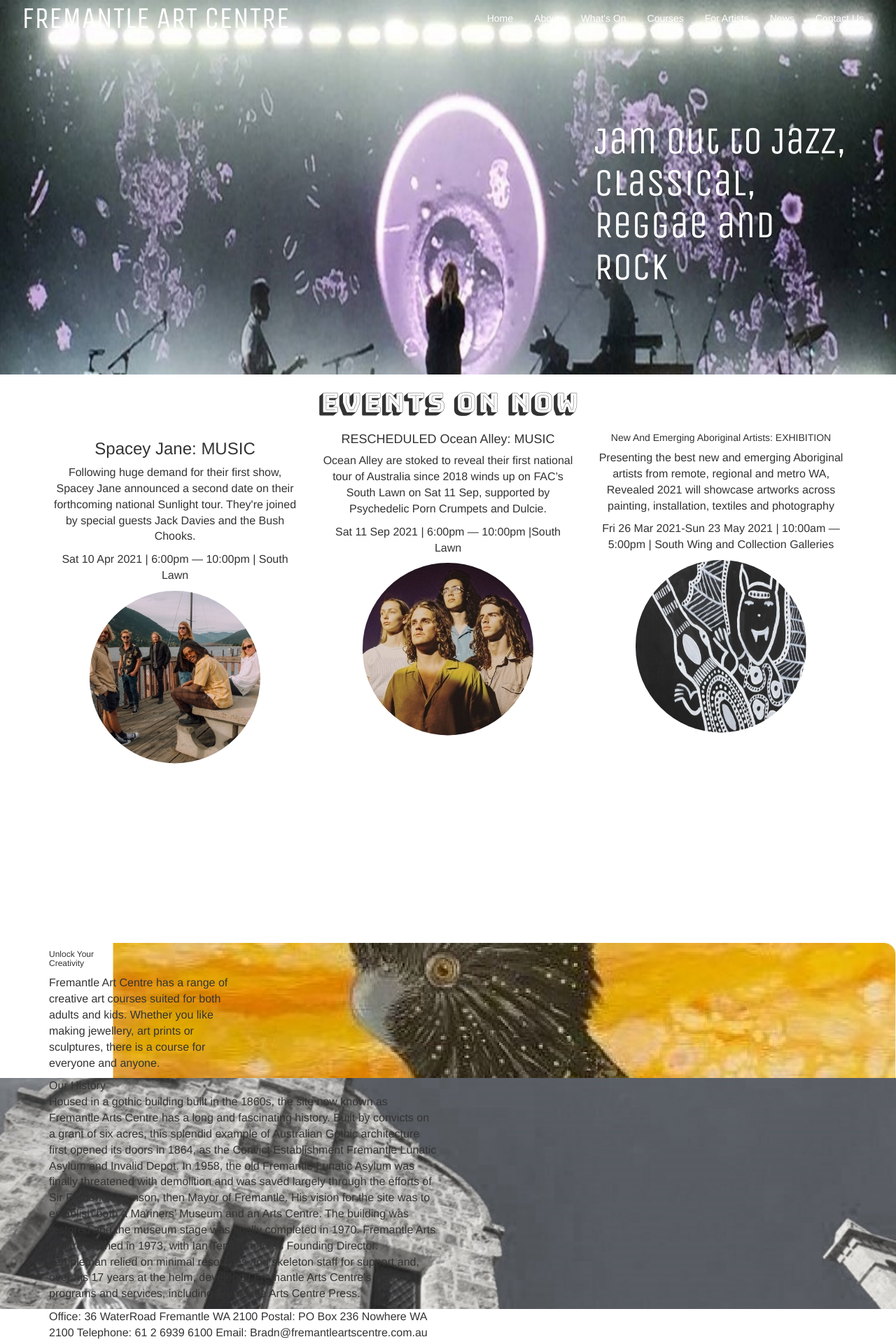
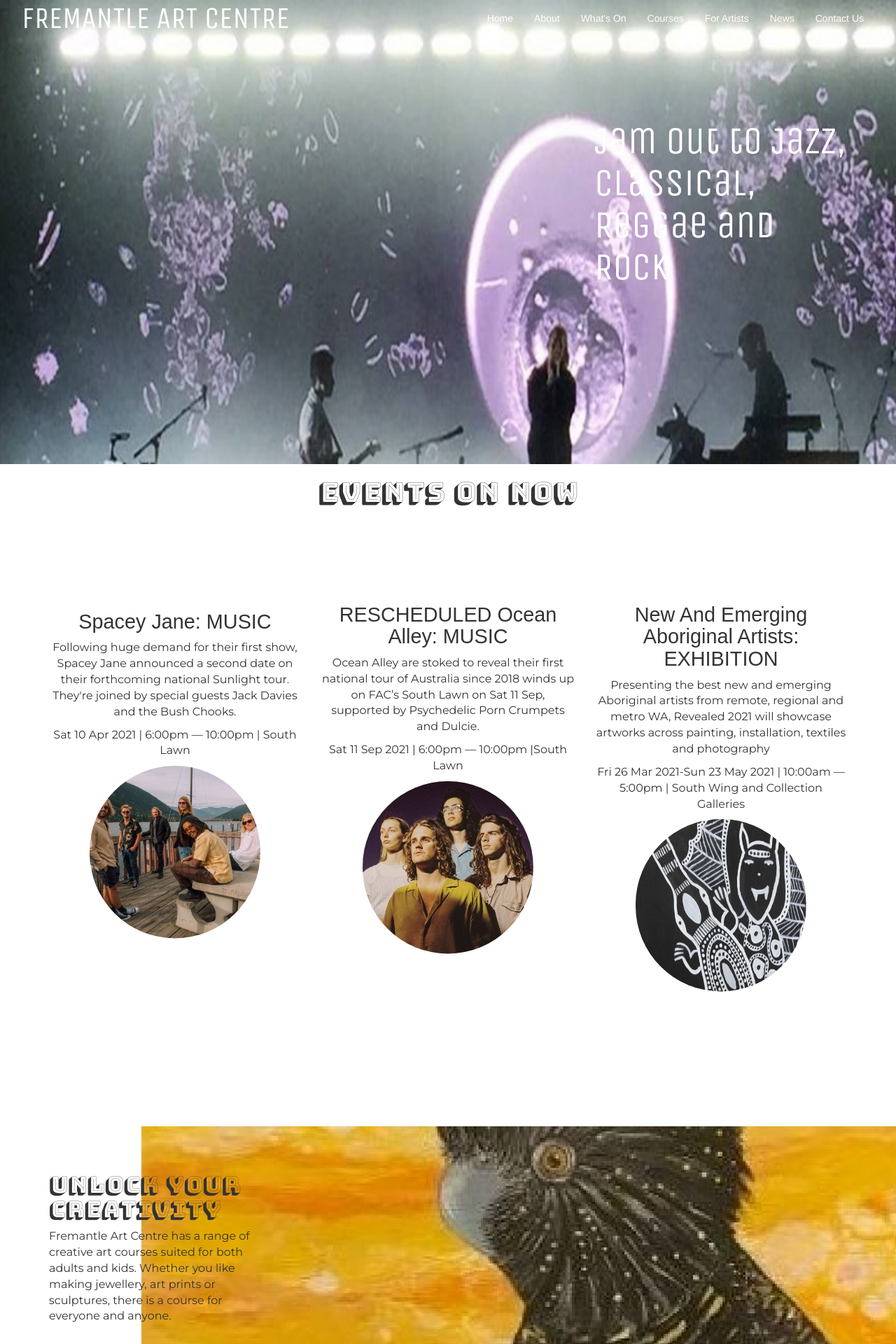
Before and after one commit to siobhannB/Website-Project, a PHP site: page / in a window 1280 px wide. Shown: the top 1920 px of the page at 70% size. Run offline with PHP 8.4, Linux system fonts and the light colour scheme; some web fonts are replaced.

Commit message:
Update style.css

```diff
--- a/style.css
+++ b/style.css
@@ -30,6 +30,7 @@ a:hover{
 .herobg{  /*img needs to be changed as it is blurry*/
     background: url(images/header-bg.jpg);
     background-size: cover;
+    padding-bottom: 10%;
 }
 
 .herobg h1{
@@ -45,17 +46,89 @@ a:hover{
 }
 
 .eventsbg{
-    padding-bottom:20%;
+    padding-bottom:15%;
+
 }
+
+/*.oceanalley{
+    padding-top: 15%;
+
+}*/
+
 .eventsbg h2{
-    font-size:2.4em; /*font size not changing for some reason, also font not working*/
+    font-size:2.4em;
     font-family: 'Bungee Shade', cursive;
+    padding-bottom: 10%;
 }
+
+.eventsbg h3{
+    font-family: 'Backslash', sans-serif;
+    font-size:1.8em;
+}
+
+
+p#spaceyjane{
+    font-weight: 400;
+    font-family: 'Montserrat', sans-serif;
+}
+
+p#date1{
+      font-weight: 400;
+    font-family: 'Montserrat', sans-serif;
+}
+
+.eventsbg h4{
+    font-family: 'Backslash', sans-serif;
+    font-size:1.8em;
+}
+
+p#oceanalley{
+    font-weight: 400;
+    font-family: 'Montserrat', sans-serif;
+}
+
+p#date2{
+      font-weight: 400;
+    font-family: 'Montserrat', sans-serif;
+}
+
+
+.eventsbg h5{
+    font-family: 'Backslash', sans-serif;
+    font-size:1.8em;
+}
+
+p#aboriginalartists{
+    font-weight: 400;
+    font-family: 'Montserrat', sans-serif;
+}
+
+
+p#date3{
+      font-weight: 400;
+    font-family: 'Montserrat', sans-serif;
+}
+
+
 
 .creativitybg{
     background: url(images/creativitybg.jpg); /*image is blurry needs to be changed*/
     background-size: cover;
+    padding-bottom: 25%;
 }
+
+.creativitybg h6{
+     font-family: 'Bungee Shade', cursive;
+    font-size: 2.0em;
+    padding-top: 10%;
+}
+
+
+p#artcentre{
+     font-weight: 400;
+    font-family: 'Montserrat', sans-serif;
+}
+
 
 .historybg{
     background: url(images/historybg.jpg);
```
